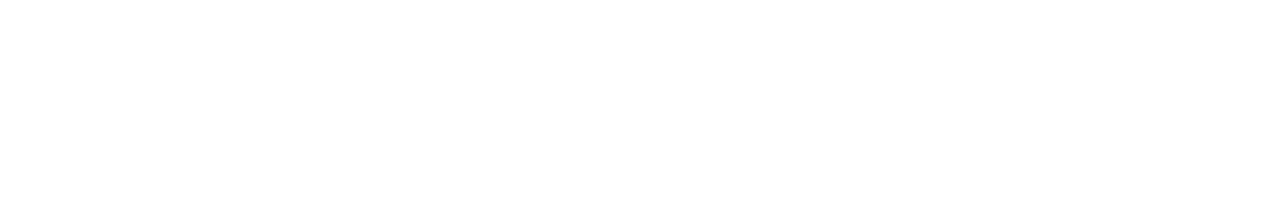
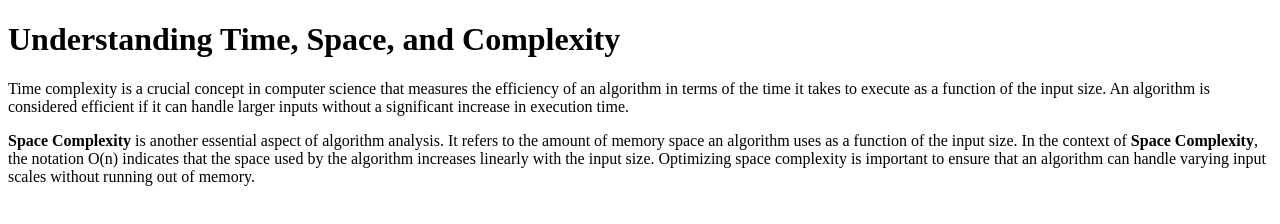
Before and after one commit to acciojob/time-and-space-complexity-NikhilPeddireddy, a website: page main.html in a window 1280 px wide. Drawn offline with Linux system fonts and the light colour scheme.

Commit message:
created a submission

```diff
--- a/main.html
+++ b/main.html
@@ -3,11 +3,15 @@
 <html>
 
 <head>
+	<title>Time and Space Complexity</title>
 	<link rel="stylesheet" href="styles.css">
 </head>
 
 <body>
 	<!-- the entire body must be written by student -->
+	<h1>Understanding Time, Space, and Complexity</h1>
+    <p>Time complexity is a crucial concept in computer science that measures the efficiency of an algorithm in terms of the time it takes to execute as a function of the input size. An algorithm is considered efficient if it can handle larger inputs without a significant increase in execution time.</p>
+    <p><b>Space Complexity</b> is another essential aspect of algorithm analysis. It refers to the amount of memory space an algorithm uses as a function of the input size. In the context of <b>Space Complexity</b>, the notation O(n) indicates that the space used by the algorithm increases linearly with the input size. Optimizing space complexity is important to ensure that an algorithm can handle varying input scales without running out of memory.</p>
     <script type="text/javascript" src="./script.js">
 </script>
 
```
